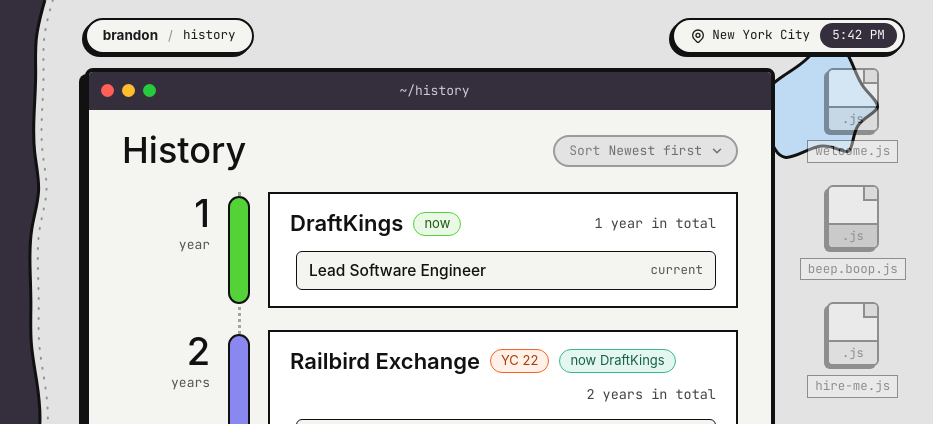
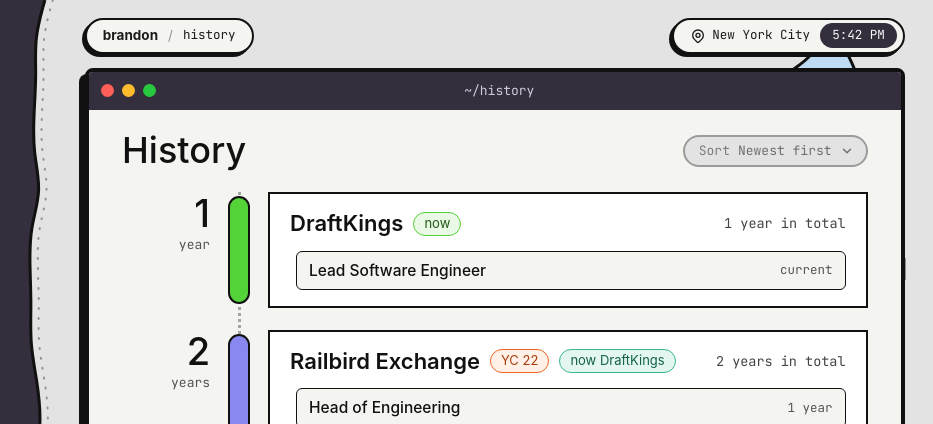
Before and after one commit to BrandonArmand/brandonarmand.github.io, an Astro site: page /history in a window 1280 px wide. Shown: the top 424 px of the page, 347-1280 px from the left. Built offline with nearby package versions, Linux system fonts and the light colour scheme; Astro itself is replaced by a stand-in of ours; no server answers; a web font is replaced by a local one.

Commit message:
Restore full-width Projects and History windows and let them cover the desktop icons

```diff
--- a/src/styles/layout.css
+++ b/src/styles/layout.css
@@ -48,6 +48,8 @@
 }
 
 #home {
+  position: relative;
+  z-index: 1;
   flex: 1 1 0;
   min-height: 0;
   width: 100%;
--- a/src/styles/terminal.css
+++ b/src/styles/terminal.css
@@ -355,7 +355,23 @@
   }
 
   .desk {
-    padding: clamp(12px, 1.8vh, 22px) calc(clamp(20px, 2.2vw, 48px) + clamp(104px, 8vw, 168px) + clamp(16px, 2vw, 40px)) 0 clamp(20px, 2vw, 40px);
+    padding: clamp(12px, 1.8vh, 22px) clamp(20px, 2.2vw, 48px) 0 clamp(20px, 2vw, 40px);
+  }
+
+  .desk:not(.desk-projects):not(.desk-history) {
+    padding-right: calc(clamp(20px, 2.2vw, 48px) + clamp(104px, 8vw, 168px) + clamp(16px, 2vw, 40px));
+  }
+
+  #home,
+  .desk,
+  .term-slot,
+  .window-slot {
+    pointer-events: none;
+  }
+
+  .term-window,
+  .files-window {
+    pointer-events: auto;
   }
 
   .term-window {
@@ -410,7 +426,7 @@
     position: absolute;
     top: clamp(12px, 1.8vh, 22px);
     right: clamp(20px, 2.2vw, 48px);
-    z-index: 1;
+    z-index: 0;
     width: clamp(104px, 8vw, 168px);
     display: flex;
     flex-direction: column;
```
